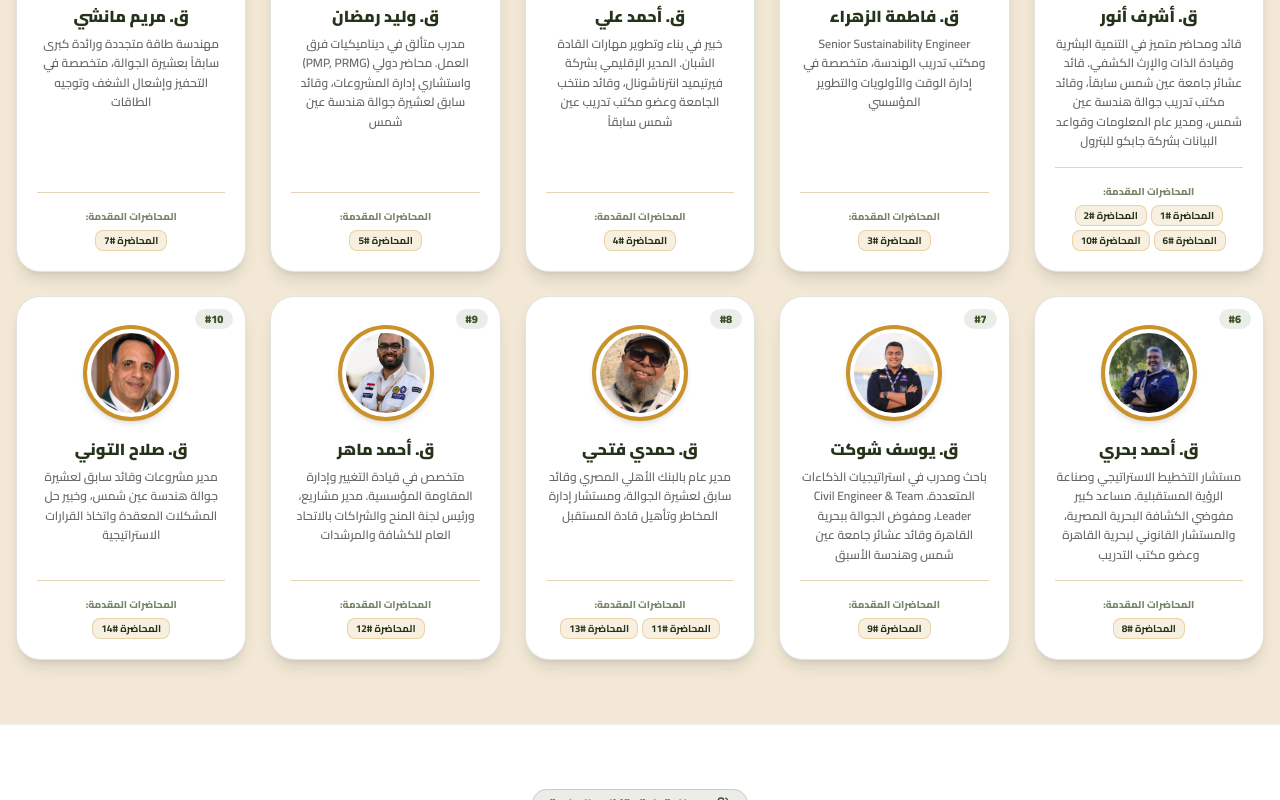
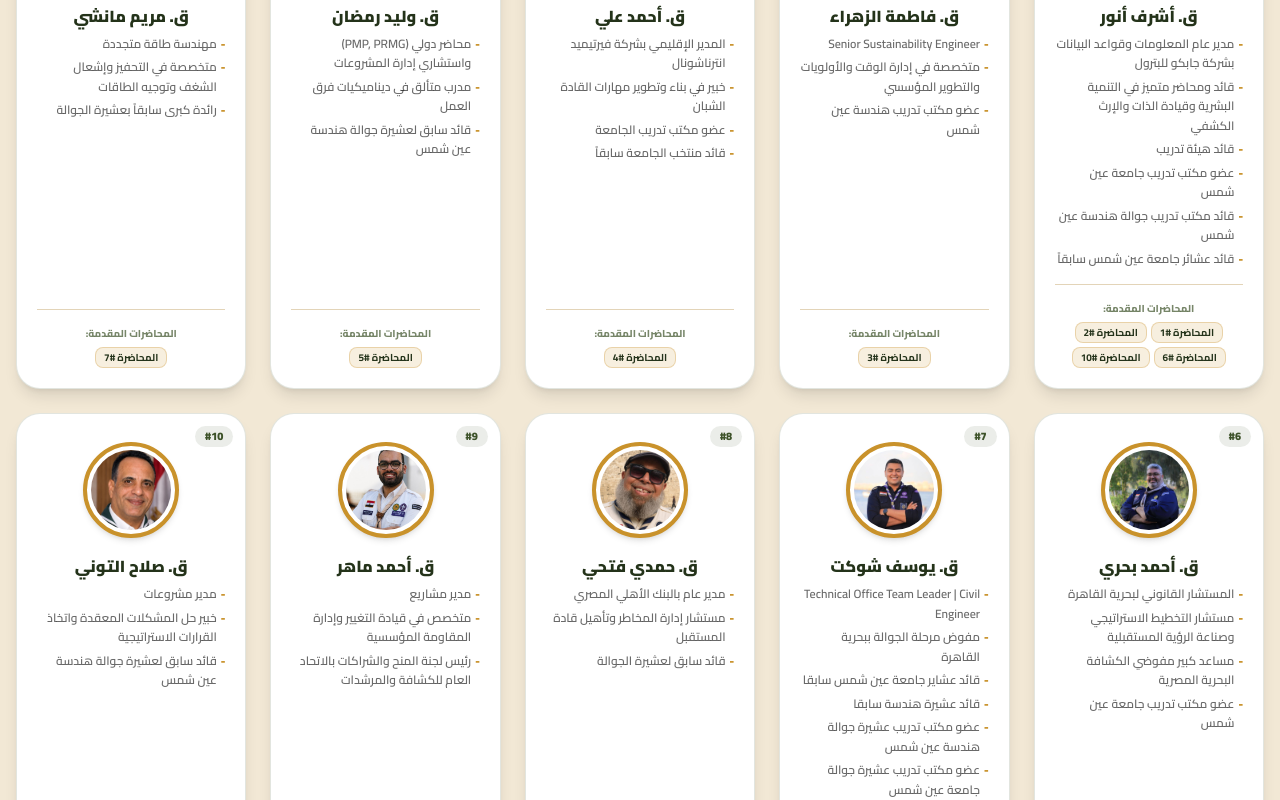
Before and after one commit to MoustafaHashem/athar, a Next.js app: page / in a window 1280 px wide. Shown: the part 3780-4580 px from the top of the page. Built offline with nearby package versions, Linux system fonts and the light colour scheme.

Commit message:
Update instructor bios and format them as bullet points

```diff
--- a/app/page.tsx
+++ b/app/page.tsx
@@ -58,7 +58,7 @@ export default function LandingPage() {
   type InstructorInfo = {
     name: string;
     specialRole?: string;
-    bio: string;
+    bio: string[];
     imagePath: string;
     firstOrder: number;
     sessions: string[];
@@ -67,70 +67,118 @@ export default function LandingPage() {
   const instructorsList: InstructorInfo[] = [
     {
       name: "ق. أشرف أنور",
-      bio: "قائد ومحاضر متميز في التنمية البشرية وقيادة الذات والإرث الكشفي. قائد عشائر جامعة عين شمس سابقاً، وقائد مكتب تدريب جوالة هندسة عين شمس، ومدير عام المعلومات وقواعد البيانات بشركة جابكو للبترول",
+      bio: [
+        "مدير عام المعلومات وقواعد البيانات بشركة جابكو للبترول",
+        "قائد ومحاضر متميز في التنمية البشرية وقيادة الذات والإرث الكشفي",
+        "قائد هيئة تدريب",
+        "عضو مكتب تدريب جامعة عين شمس",
+        "قائد مكتب تدريب جوالة هندسة عين شمس",
+        "قائد عشائر جامعة عين شمس سابقاً",
+      ],
       imagePath: "/images/instructors/ashraf-anwar.png",
       firstOrder: 1,
       sessions: ["المحاضرة #1", "المحاضرة #2", "المحاضرة #6", "المحاضرة #10"],
     },
     {
       name: "ق. فاطمة الزهراء",
-      bio: "Senior Sustainability Engineer ومكتب تدريب الهندسة، متخصصة في إدارة الوقت والأولويات والتطوير المؤسسي",
+      bio: [
+        "Senior Sustainability Engineer",
+        "متخصصة في إدارة الوقت والأولويات والتطوير المؤسسي",
+        "عضو مكتب تدريب هندسة عين شمس",
+      ],
       imagePath: "/images/instructors/fatma-alzahraa.jpg",
       firstOrder: 3,
       sessions: ["المحاضرة #3"],
     },
     {
       name: "ق. أحمد علي",
-      bio: "خبير في بناء وتطوير مهارات القادة الشبان. المدير الإقليمي بشركة فيرتيميد انترناشونال، وقائد منتخب الجامعة وعضو مكتب تدريب عين شمس سابقاً",
+      bio: [
+        "المدير الإقليمي بشركة فيرتيميد انترناشونال",
+        "خبير في بناء وتطوير مهارات القادة الشبان",
+        "عضو مكتب تدريب الجامعة",
+        "قائد منتخب الجامعة سابقاً",
+      ],
       imagePath: "/images/instructors/ahmed-ali.jpg",
       firstOrder: 4,
       sessions: ["المحاضرة #4"],
     },
     {
       name: "ق. وليد رمضان",
-      bio: "مدرب متألق في ديناميكيات فرق العمل. محاضر دولي (PMP, PRMG) واستشاري إدارة المشروعات، وقائد سابق لعشيرة جوالة هندسة عين شمس",
+      bio: [
+        "محاضر دولي (PMP, PRMG) واستشاري إدارة المشروعات",
+        "مدرب متألق في ديناميكيات فرق العمل",
+        "قائد سابق لعشيرة جوالة هندسة عين شمس",
+      ],
       imagePath: "/images/instructors/walid-ramadan.jpg",
       firstOrder: 5,
       sessions: ["المحاضرة #5"],
     },
     {
       name: "ق. مريم مانشي",
-      bio: "مهندسة طاقة متجددة ورائدة كبرى سابقاً بعشيرة الجوالة، متخصصة في التحفيز وإشعال الشغف وتوجيه الطاقات",
+      bio: [
+        "مهندسة طاقة متجددة",
+        "متخصصة في التحفيز وإشعال الشغف وتوجيه الطاقات",
+        "رائدة كبرى سابقاً بعشيرة الجوالة",
+      ],
       imagePath: "/images/instructors/mariam-manshi.jpg",
       firstOrder: 7,
       sessions: ["المحاضرة #7"],
     },
     {
       name: "ق. أحمد بحري",
-      bio: "مستشار التخطيط الاستراتيجي وصناعة الرؤية المستقبلية. مساعد كبير مفوضي الكشافة البحرية المصرية، والمستشار القانوني لبحرية القاهرة وعضو مكتب التدريب",
+      bio: [
+        "المستشار القانوني لبحرية القاهرة",
+        "مستشار التخطيط الاستراتيجي وصناعة الرؤية المستقبلية",
+        "مساعد كبير مفوضي الكشافة البحرية المصرية",
+        "عضو مكتب تدريب جامعة عين شمس",
+      ],
       imagePath: "/images/instructors/ahmed-bahri.jpg",
       firstOrder: 8,
       sessions: ["المحاضرة #8"],
     },
     {
       name: "ق. يوسف شوكت",
-      bio: "باحث ومدرب في استراتيجيات الذكاءات المتعددة. Civil Engineer & Team Leader، ومفوض الجوالة ببحرية القاهرة وقائد عشائر جامعة عين شمس وهندسة الأسبق",
+      bio: [
+        "Technical Office Team Leader | Civil Engineer",
+        "مفوض مرحلة الجوالة ببحرية القاهرة",
+        "قائد عشاير جامعة عين شمس سابقا",
+        "قائد عشيرة هندسة سابقا",
+        "عضو مكتب تدريب عشيرة جوالة هندسة عين شمس",
+        "عضو مكتب تدريب عشيرة جوالة جامعة عين شمس",
+      ],
       imagePath: "/images/instructors/yousef-shawkat.jpg",
       firstOrder: 9,
       sessions: ["المحاضرة #9"],
     },
     {
       name: "ق. حمدي فتحي",
-      bio: "مدير عام بالبنك الأهلي المصري وقائد سابق لعشيرة الجوالة، ومستشار إدارة المخاطر وتأهيل قادة المستقبل",
+      bio: [
+        "مدير عام بالبنك الأهلي المصري",
+        "مستشار إدارة المخاطر وتأهيل قادة المستقبل",
+        "قائد سابق لعشيرة الجوالة",
+      ],
       imagePath: "/images/instructors/hamdi-fathi.jpg",
       firstOrder: 11,
       sessions: ["المحاضرة #11", "المحاضرة #13"],
     },
     {
       name: "ق. أحمد ماهر",
-      bio: "متخصص في قيادة التغيير وإدارة المقاومة المؤسسية. مدير مشاريع، ورئيس لجنة المنح والشراكات بالاتحاد العام للكشافة والمرشدات",
+      bio: [
+        "مدير مشاريع",
+        "متخصص في قيادة التغيير وإدارة المقاومة المؤسسية",
+        "رئيس لجنة المنح والشراكات بالاتحاد العام للكشافة والمرشدات",
+      ],
       imagePath: "/images/instructors/ahmed-maher.jpg",
       firstOrder: 12,
       sessions: ["المحاضرة #12"],
     },
     {
       name: "ق. صلاح التوني",
-      bio: "مدير مشروعات وقائد سابق لعشيرة جوالة هندسة عين شمس، وخبير حل المشكلات المعقدة واتخاذ القرارات الاستراتيجية",
+      bio: [
+        "مدير مشروعات",
+        "خبير حل المشكلات المعقدة واتخاذ القرارات الاستراتيجية",
+        "قائد سابق لعشيرة جوالة هندسة عين شمس",
+      ],
       imagePath: "/images/instructors/salah-eltouni.jpg",
       firstOrder: 14,
       sessions: ["المحاضرة #14"],
@@ -484,9 +532,14 @@ export default function LandingPage() {
                       </span>
                     </div>
                   )}
-                  <p className="text-xs text-dark/70 font-semibold leading-relaxed min-h-[48px]">
-                    {inst.bio}
-                  </p>
+                  <div className="text-xs text-dark/70 font-semibold leading-relaxed min-h-[48px] text-right space-y-1">
+                    {inst.bio.map((point, i) => (
+                      <div key={i} className="flex items-start gap-1">
+                        <span className="text-gold shrink-0 font-black">-</span>
+                        <span>{point}</span>
+                      </div>
+                    ))}
+                  </div>
                 </div>
               </div>
 
```
Also changed, not shown: prisma/seed.ts (+10 -10 lines).
